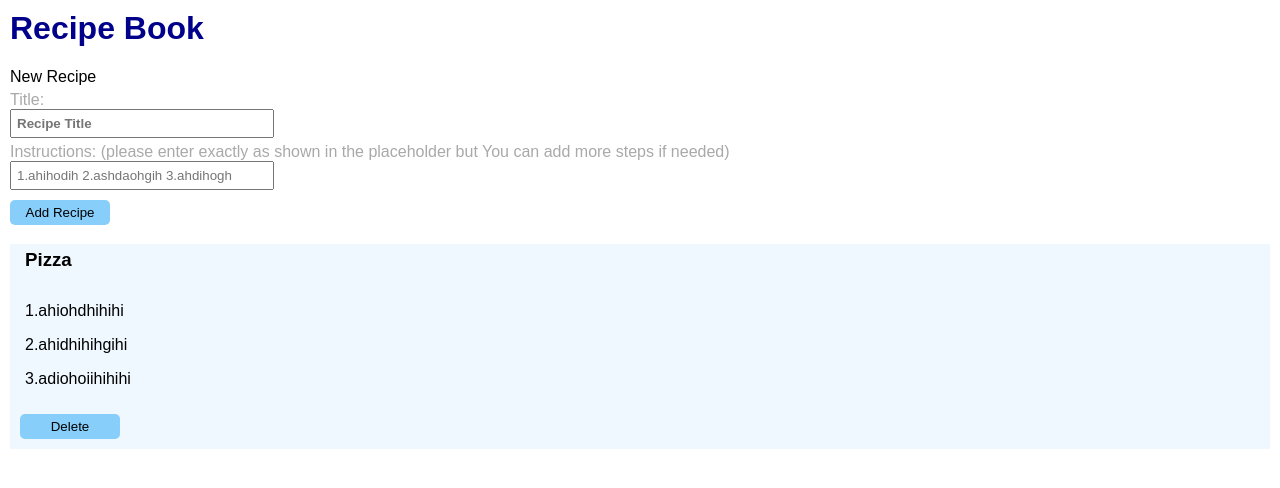
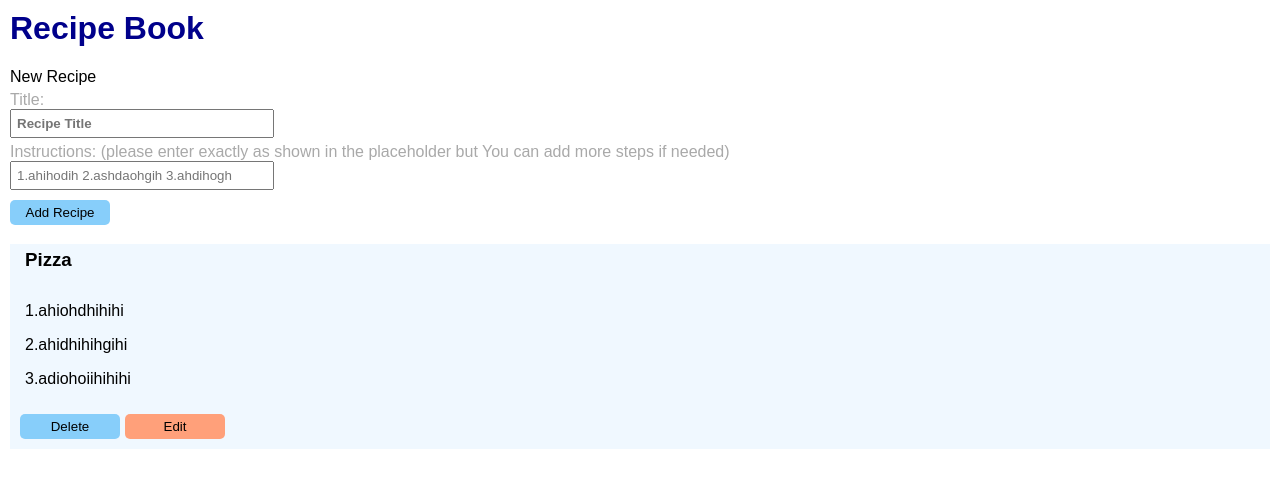
Before and after one commit to nadiadubell/RecipeBook, a React (Create React App) app: page / in a window 1280 px wide. Shown: the top 488 px of the page. Built offline with nearby package versions, Linux system fonts and the light colour scheme.

Commit message:
add some more sytling and added functionality to edit a recipe

```diff
--- a/src/App.tsx
+++ b/src/App.tsx
@@ -13,6 +13,9 @@ const App: React.FC = () => {
     },
   ]);
 
+  const [newRecipeTitle, setNewRecipeTitle] = useState("");
+  const [newRecipeInstructs, setNewRecipeInstructs] = useState("");
+
   const recipeAddHandler = (title: string, instructions: string) => {
     setNewRecipes((prevRecipes) => [
       ...prevRecipes,
@@ -26,11 +29,36 @@ const App: React.FC = () => {
     });
   };
 
+  const recipeEditHandler = (
+    id: number,
+    title: string,
+    instructions: string
+  ) => {
+    const updatedRecipes = newRecipes.map((recipe) => {
+      if (recipe.id === id) {
+        return { ...recipe, title, instructions };
+      }
+      return recipe;
+    });
+
+    setNewRecipes(updatedRecipes);
+    setNewRecipeTitle("");
+    setNewRecipeInstructs("");
+  };
+
   return (
     <div className="App">
       <h1 id="site-title">Recipe Book</h1>
       <NewRecipe onAddRecipe={recipeAddHandler} />
-      <Recipes items={newRecipes} onDeleteRecipe={recipeDeleteHandler} />
+      <Recipes
+        items={newRecipes}
+        onDeleteRecipe={recipeDeleteHandler}
+        onEditRecipe={recipeEditHandler}
+        newTitle={newRecipeTitle}
+        newInstructions={newRecipeInstructs}
+        setNewTitle={setNewRecipeTitle}
+        setNewInstructions={setNewRecipeInstructs}
+      />
     </div>
   );
 };
--- a/src/components/NewRecipes.css
+++ b/src/components/NewRecipes.css
@@ -37,6 +37,6 @@
 
 #add-recipe:hover {
   cursor: pointer;
-  background-color: darkblue;
+  background-color: skyblue;
   color: white;
 }
--- a/src/components/Recipes.css
+++ b/src/components/Recipes.css
@@ -24,6 +24,32 @@
 
 #delete-recipe:hover {
   cursor: pointer;
-  background-color: darkblue;
+  background-color: skyblue;
   color: white;
 }
+
+#edit-recipe {
+  background-color: lightsalmon;
+  border: none;
+  border-radius: 5px;
+  padding: 5px;
+  margin-left: 5px;
+  width: 100px;
+  margin-bottom: 10px;
+}
+
+#edit-recipe:hover {
+  cursor: pointer;
+  background-color: darksalmon;
+  color: white;
+}
+
+#save-button {
+  background-color: lightsalmon;
+  border: none;
+  border-radius: 5px;
+  padding: 5px;
+  margin-left: 5px;
+  width: 100px;
+  margin-bottom: 10px;
+}
--- a/src/components/Recipes.tsx
+++ b/src/components/Recipes.tsx
@@ -1,7 +1,7 @@
-import React from "react";
+import React, { useState, useRef, useEffect } from "react";
 import "./Recipes.css";
 
-interface recipesList {
+interface RecipesProps {
   items: {
     id: number;
     title: string;
@@ -9,12 +9,57 @@ interface recipesList {
   }[];
 
   onDeleteRecipe: (id: number) => void;
+  onEditRecipe: (id: number, title: string, instructions: string) => void;
+  newTitle: string;
+  newInstructions: string;
+  setNewTitle: (newTitle: string) => void;
+  setNewInstructions: (newInstructions: string) => void;
 }
 
-const Recipe: React.FC<recipesList> = (props) => {
+const Recipe: React.FC<RecipesProps> = (props) => {
+  const {
+    newTitle,
+    newInstructions,
+    items,
+    onDeleteRecipe,
+    onEditRecipe,
+    setNewInstructions,
+    setNewTitle,
+  } = props;
+  const [showForm, setShowForm] = useState(false);
+  const [currentRecipe, setCurrentRecipe] = useState<
+    RecipesProps["items"][0] | null
+  >(null);
+
+  const titleInputRef = useRef<HTMLInputElement>(null);
+  const instructionsInputRef = useRef<HTMLInputElement>(null);
+
+  useEffect(() => {
+    if (currentRecipe) {
+      setNewTitle(currentRecipe.title);
+      setNewInstructions(currentRecipe.instructions);
+    }
+  }, [currentRecipe, setNewTitle, setNewInstructions]);
+
+  const recipeSumbitHandler = (id: number, event: React.FormEvent) => {
+    event.preventDefault();
+    const newTitle = titleInputRef.current!.value;
+    const newInstructions = instructionsInputRef.current!.value;
+    onEditRecipe(id, newTitle, newInstructions);
+    setShowForm(false);
+  };
+
+  const onTitleChange = (event: React.ChangeEvent<HTMLInputElement>) => {
+    setNewTitle(event.target.value);
+  };
+
+  const onInstructionsChange = (event: React.ChangeEvent<HTMLInputElement>) => {
+    setNewInstructions(event.target.value);
+  };
+
   return (
     <div id="recipes-container">
-      {props.items.map((recipe) => {
+      {items.map((recipe) => {
         return (
           <div key={recipe.id}>
             <span>
@@ -30,10 +75,41 @@ const Recipe: React.FC<recipesList> = (props) => {
             </span>
             <button
               id="delete-recipe"
-              onClick={props.onDeleteRecipe.bind(null, recipe.id)}
+              onClick={onDeleteRecipe.bind(null, recipe.id)}
             >
               Delete
             </button>
+            <button
+              id="edit-recipe"
+              onClick={() => {
+                setCurrentRecipe(recipe);
+                setShowForm(true);
+              }}
+            >
+              Edit
+            </button>
+            {showForm ? (
+              <form onSubmit={(event) => recipeSumbitHandler(recipe.id, event)}>
+                Title:
+                <input
+                  id="recipe-title"
+                  defaultValue={newTitle}
+                  ref={titleInputRef}
+                  onChange={onTitleChange}
+                />
+                Instructions: (please enter exactly as shown in the placeholder
+                but You can add more steps if needed)
+                <input
+                  id="recipe-instructions"
+                  defaultValue={newInstructions}
+                  ref={instructionsInputRef}
+                  onChange={onInstructionsChange}
+                />
+                <button id="save-button" type="submit">
+                  Save
+                </button>
+              </form>
+            ) : null}
           </div>
         );
       })}
```
